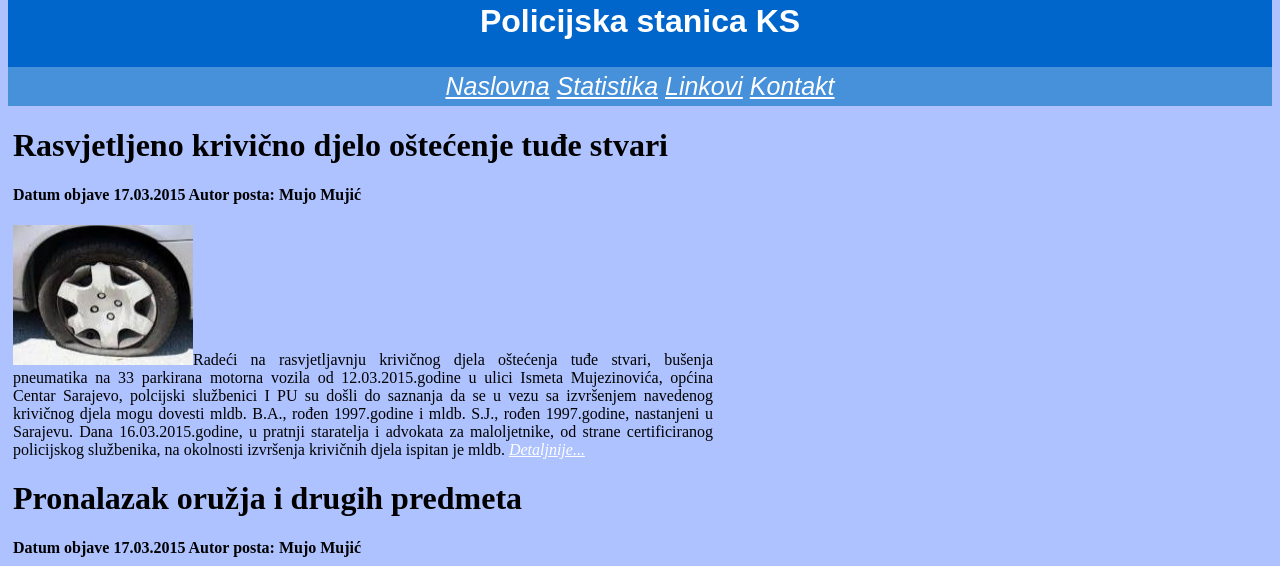
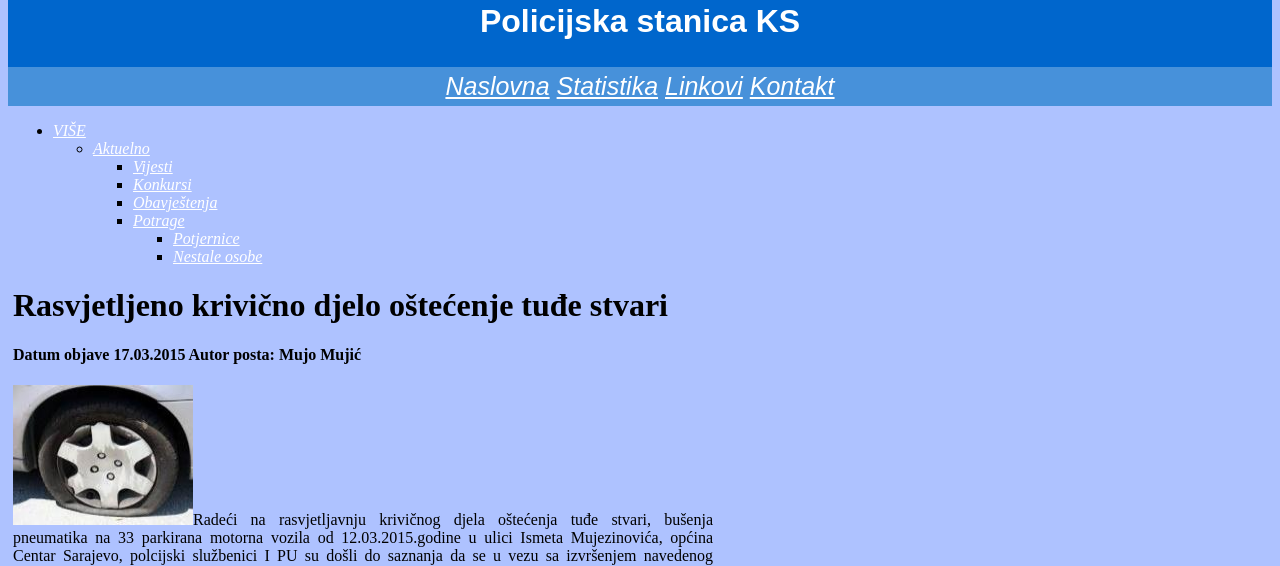
Before and after one commit to WebTehnologijeETF/PolicijskaStanica, a plain HTML site: page naslovna.html in a window 1280 px wide. Shown: the part 183-749 px from the top of the page. Drawn offline with Linux system fonts and the light colour scheme.

Commit message:
Update naslovna.html

```diff
--- a/naslovna.html
+++ b/naslovna.html
@@ -20,10 +20,56 @@
   <a href="statistika.html">Statistika</a>
   <a href="linkovi.html">Linkovi</a>
   <a href="Kontakt.html">Kontakt</a>
+
 </div>
 
 <!-- Novosti -->
 <div class="novosti">
+<div class="MeniInofrmacija">
+        <ul>
+
+            <li class="notClicked" onmouseover="showMenu(1,'Info');" onmouseover="showMenu(0,'Info');"><a
+                    class="MenuItems" href="#">VIŠE</a>
+
+                <ul id="Info">
+                    <li class="notClicked" onmouseover="showMenu(1,'Info');"
+                        onmouseout="showMenu(0,'Info');">
+                        <a href="#">Aktuelno</a>
+                        <ul id="Info">
+                            <li class="notClicked">
+                                <a class="MenuItems" href="#" >Vijesti</a>
+                            </li>
+                            <li class="notClicked">
+                                <a class="MenuItems" href="#">Konkursi </a>
+                            </li>
+                            <li class="notClicked">
+                                <a class="MenuItems" href="#" >Obavještenja</a>
+                            </li>
+
+                            <li class="notClicked" onmouseover="showMenu(1,'Info');" onmouseout="showMenu(0,'Info');">
+                                <a class="MenuItems" href="#">Potrage</a>
+								<ul id="Potrage">
+								<li class="notClicked">
+                                <a class="MenuItems" href="#" >Potjernice</a>
+								</li>
+								<li class="notClicked">
+                                <a class="MenuItems" href="#" >Nestale osobe</a>
+								</li>
+								</ul>
+
+                            </li>
+
+
+
+                        </ul>
+					</li>
+				</ul>
+			</li>
+
+        </ul>
+    </div>
+
+
 <h1>Rasvjetljeno krivično djelo oštećenje tuđe stvari</h1>
 
 <h4>Datum objave 17.03.2015 Autor posta: Mujo Mujić</h4>
@@ -63,6 +109,7 @@
 <div class="podnozje">
 <p>Copyright © Ilma Kurtović</p>
 </div>
+<script src="script.js" type="text/javascript" charset="utf-8"></script>
 
 </body>
 
```
